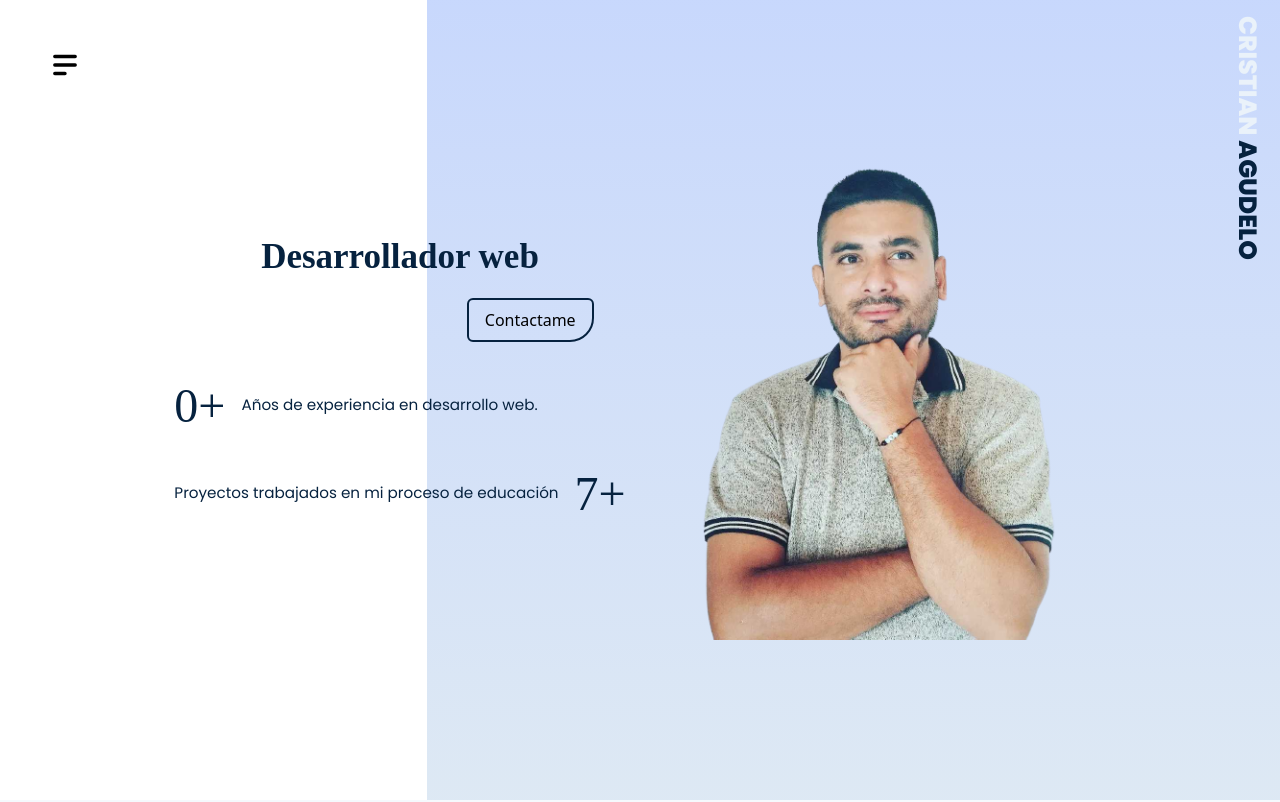
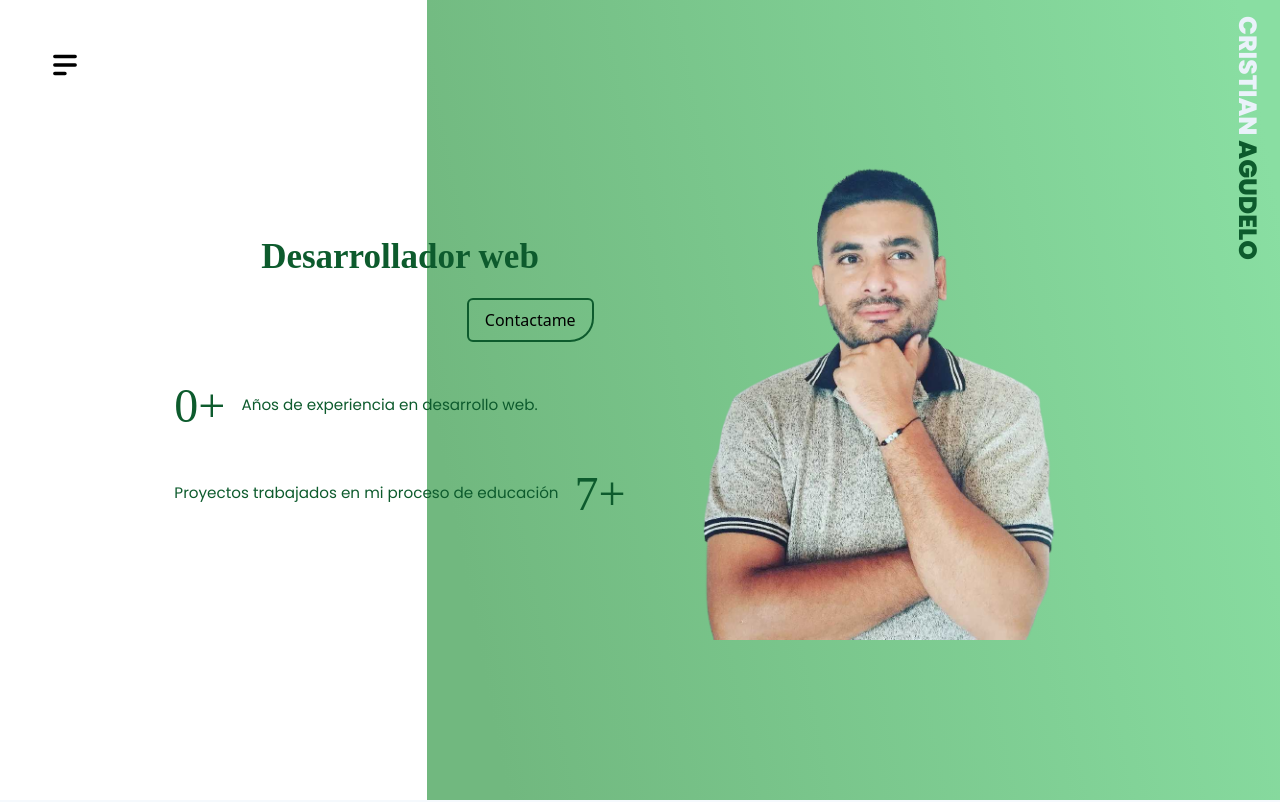
Before and after one commit to Felixmogollon/PORTAFOLIO1, a React (Vite) app: page / in a window 1280 px wide. Shown: the top 802 px of the page. Built offline with nearby package versions, Linux system fonts and the light colour scheme; a web font is replaced by a local one.

Commit message:
add icon

```diff
--- a/tailwind.config.js
+++ b/tailwind.config.js
@@ -14,13 +14,13 @@ export default {
     },
     extend: {
       colors: {
-        dark_primary: "#06223F",
+        dark_primary: "#0d5b2d",
         bg_light_primary: "#F5F9FD",
         gray: "#B7C5D3",
       },
       backgroundImage: {
         primaryLinear:
-          "linear-gradient(180deg, rgba(186, 206, 252, 0.8) 0%, rgba(213, 227, 241, 0.8) 100%)",
+          "linear-gradient(79deg, rgba(113,184,127,1) 8%, rgba(137,222,162,1) 96%, rgba(137,222,162,1) 100%)",
       },
       dropShadow: {
         primary: "-5px 35px 40px rgba(223, 229, 236, 0.9)",
```
